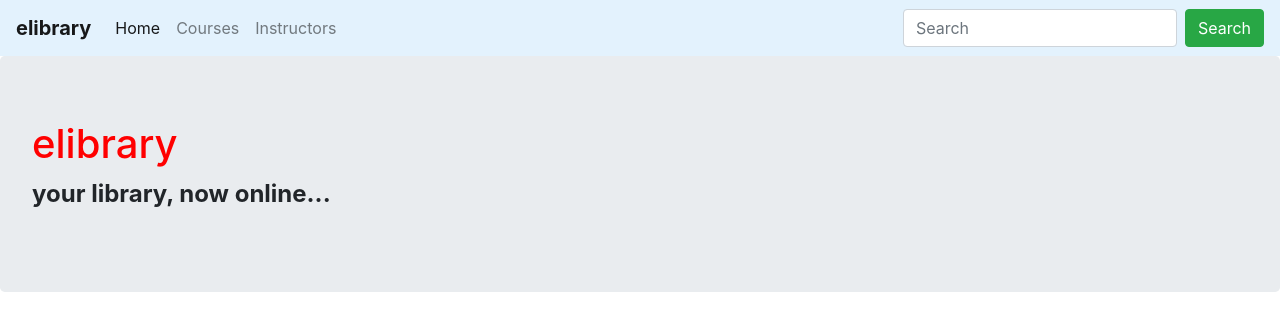
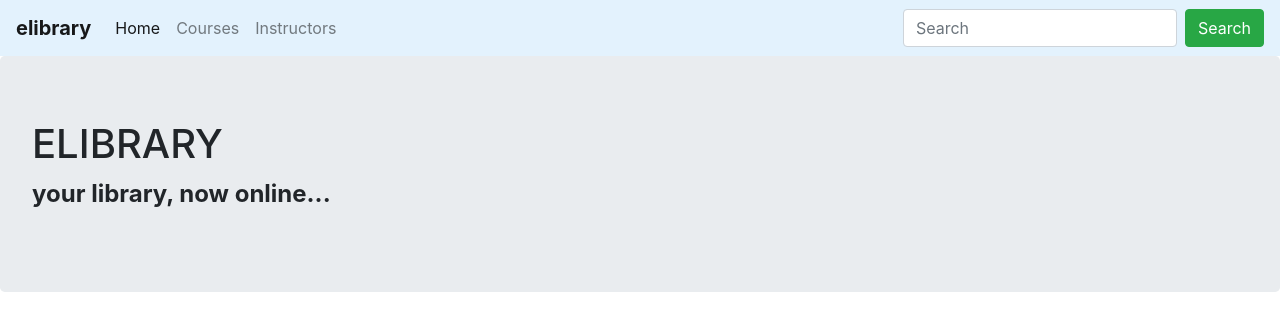
Before and after one commit to baluragala/cigna-angular5, an Angular app in the folder elibrary/: page / in a window 1280 px wide. Shown: the top 330 px of the page. Built offline with nearby package versions, Linux system fonts and the light colour scheme.

Commit message:
day 2 - interpolation

```diff
--- a/elibrary/src/app/app.component.css
+++ b/elibrary/src/app/app.component.css
@@ -5,3 +5,7 @@ div {
 .points {
   border: 1px solid green;
 }
+
+h1 {
+  color: green;
+}
--- a/elibrary/src/app/app.component.ts
+++ b/elibrary/src/app/app.component.ts
@@ -1,9 +1,10 @@
-import { Component } from "@angular/core";
+import { Component, ViewEncapsulation } from "@angular/core";
 
 @Component({
   selector: "el-root",
   templateUrl: "./app.component.html",
-  styleUrls: ["./app.component.css"]
+  styleUrls: ["./app.component.css"],
+  encapsulation: ViewEncapsulation.Emulated
 })
 export class AppComponent {
   title = "angular";
--- a/elibrary/src/app/home.component.ts
+++ b/elibrary/src/app/home.component.ts
@@ -1,4 +1,4 @@
-import { Component } from "@angular/core";
+import { Component, ViewEncapsulation } from "@angular/core";
 
 /*
 1. class
@@ -10,21 +10,20 @@ import { Component } from "@angular/core";
   selector: "el-home",
   template: `
     <div class="jumbotron">
-        <h1>elibrary</h1>
+        <h1>{{title.toUpperCase()}}</h1>
         <p>your library, now online...</p>
     </div>
     `,
   styles: [
     `
-      h1 {
-        color: red;
-      }
-
       p {
         font-size: 1.5em;
         font-weight: bold;
       }
     `
-  ]
+  ],
+  encapsulation: ViewEncapsulation.None
 })
-export class HomeComponent {}
+export class HomeComponent {
+  title: string = "elibrary";
+}
```
